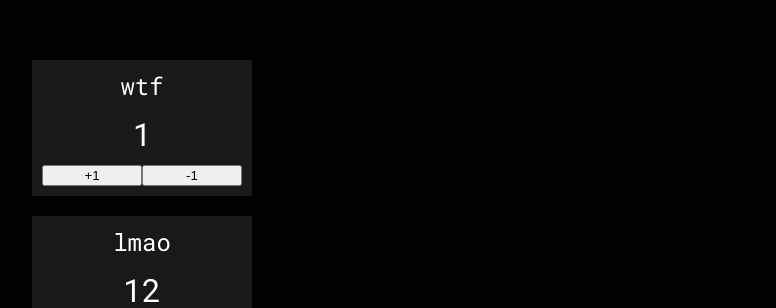
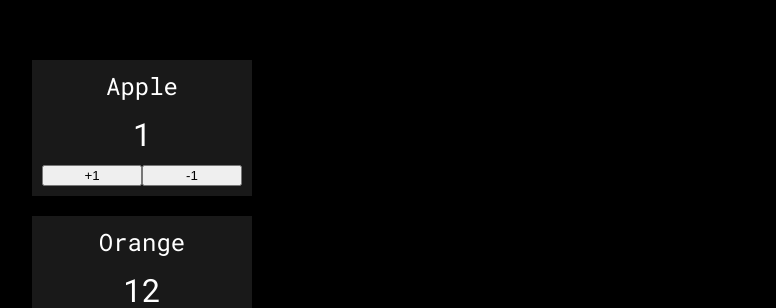
Before and after one commit to gr3yknigh1/count-it, a React (Create React App) app: page / in a window 1280 px wide. Shown: the part 230-538 px from the top of the page, without its empty margins (46-822 px from the left). Built offline with nearby package versions, Linux system fonts and the light colour scheme.

Commit message:
Change label of default counters

```diff
--- a/src/features/counter/counterSlice.ts
+++ b/src/features/counter/counterSlice.ts
@@ -10,8 +10,8 @@ export type CounterAction = (counter: Counter) => Counter;
 
 const initialState: CounterState = {
   counters: [
-    createCounter("wtf", 1),
-    createCounter("lmao", 12),
+    createCounter("Apple", 1),
+    createCounter("Orange", 12),
   ]
 }
 
```
